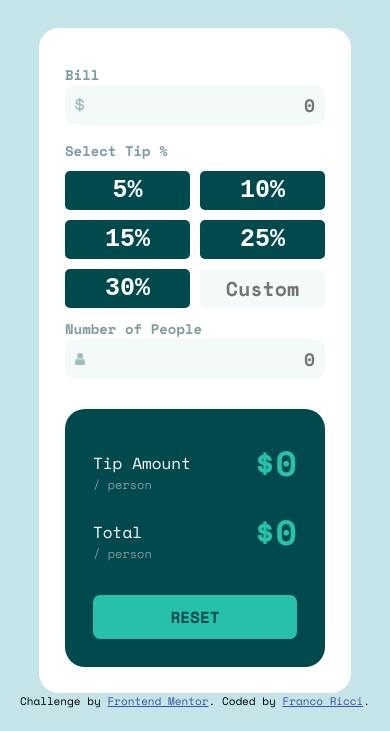
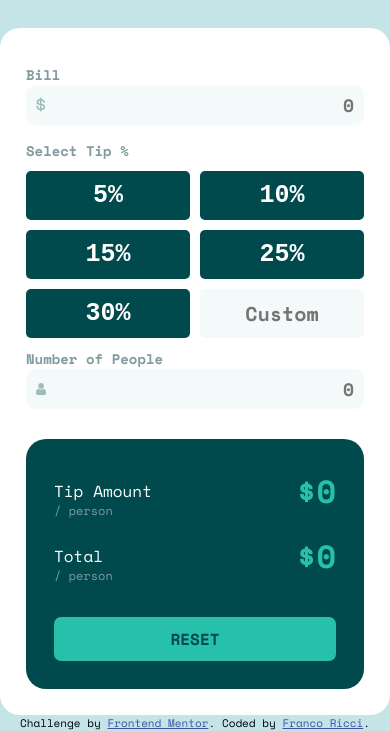
Before and after one commit to Franco-Ricci/tip-calculator, a plain HTML site: page index.html in a window 390 px wide. Shown: the part 122-853 px from the top of the page. Drawn offline with nearby package versions, Linux system fonts and the light colour scheme.

Commit message:
added media

```diff
--- a/css/style.css
+++ b/css/style.css
@@ -35,11 +35,11 @@ body {
 .main__container {
   display: flex;
   justify-content: center;
-  width: 80%;
+  width: 90%;
   margin: auto;
   background-color: var(--White);
   flex-direction: row;
-  padding: 40px;
+  padding: 70px 40px;
   border-radius: 20px;
 }
 
@@ -146,7 +146,7 @@ input[type="number"] {
   font-weight: 700;
   background-color: var(--Very-dark-cyan);
   color: var(--White);
-  padding: 5px 30px;
+  padding: 10px 35px;
   border: none;
   border-radius: 5px;
   text-align: center;
@@ -270,10 +270,19 @@ input[type="number"] {
     grid-template-columns: repeat(2, 1fr);
   }
   .button__percent{
-      padding:5px 25px;
+      padding:10px 25px;
   }
   .people__input {
     margin-bottom: 30px;
   }
 
 }
+
+@media screen and (max-width: 417px) {
+  .main__container{
+    width:100%
+  }
+  .tip{
+    font-size: 32px;
+  }
+}
```
